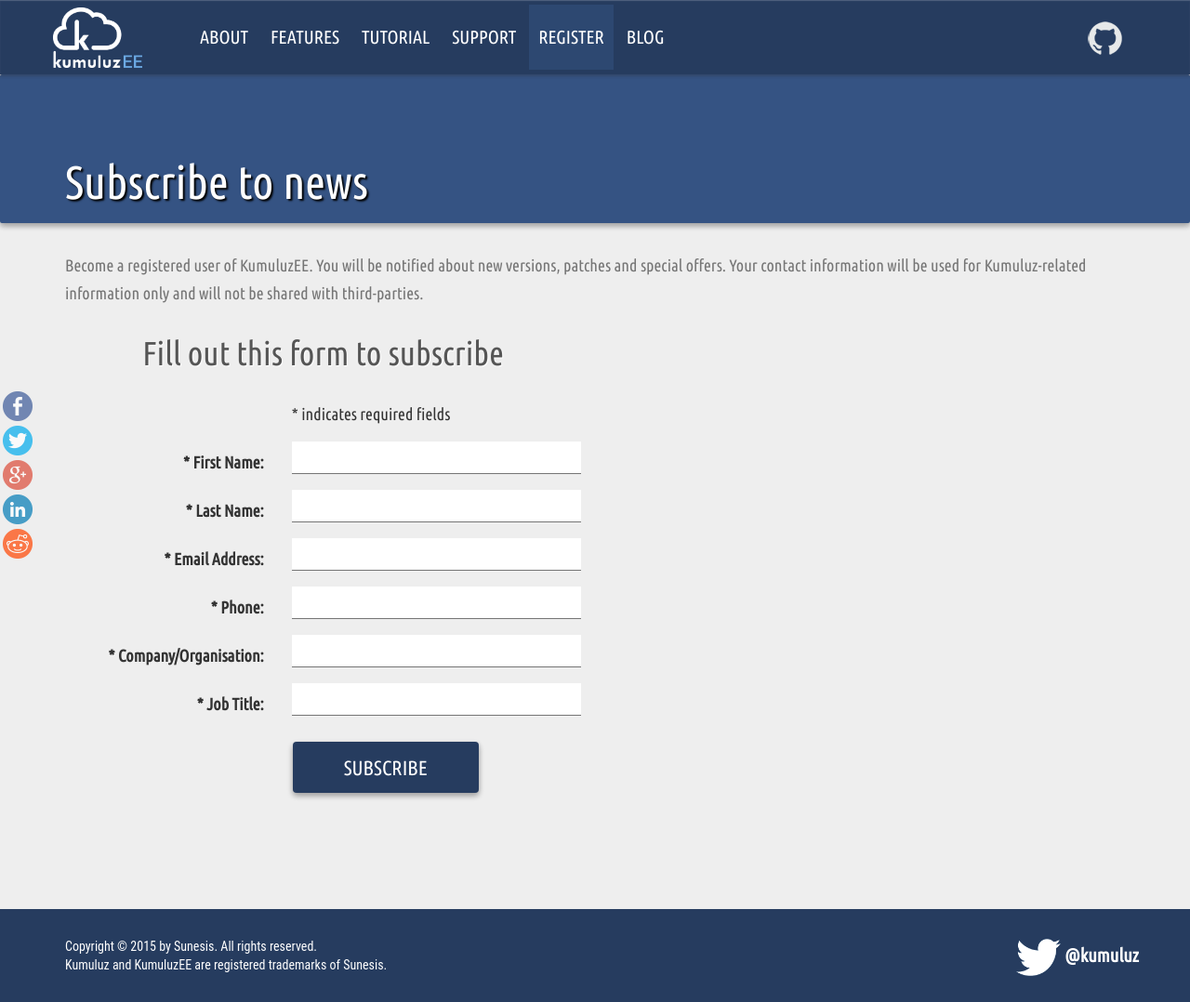
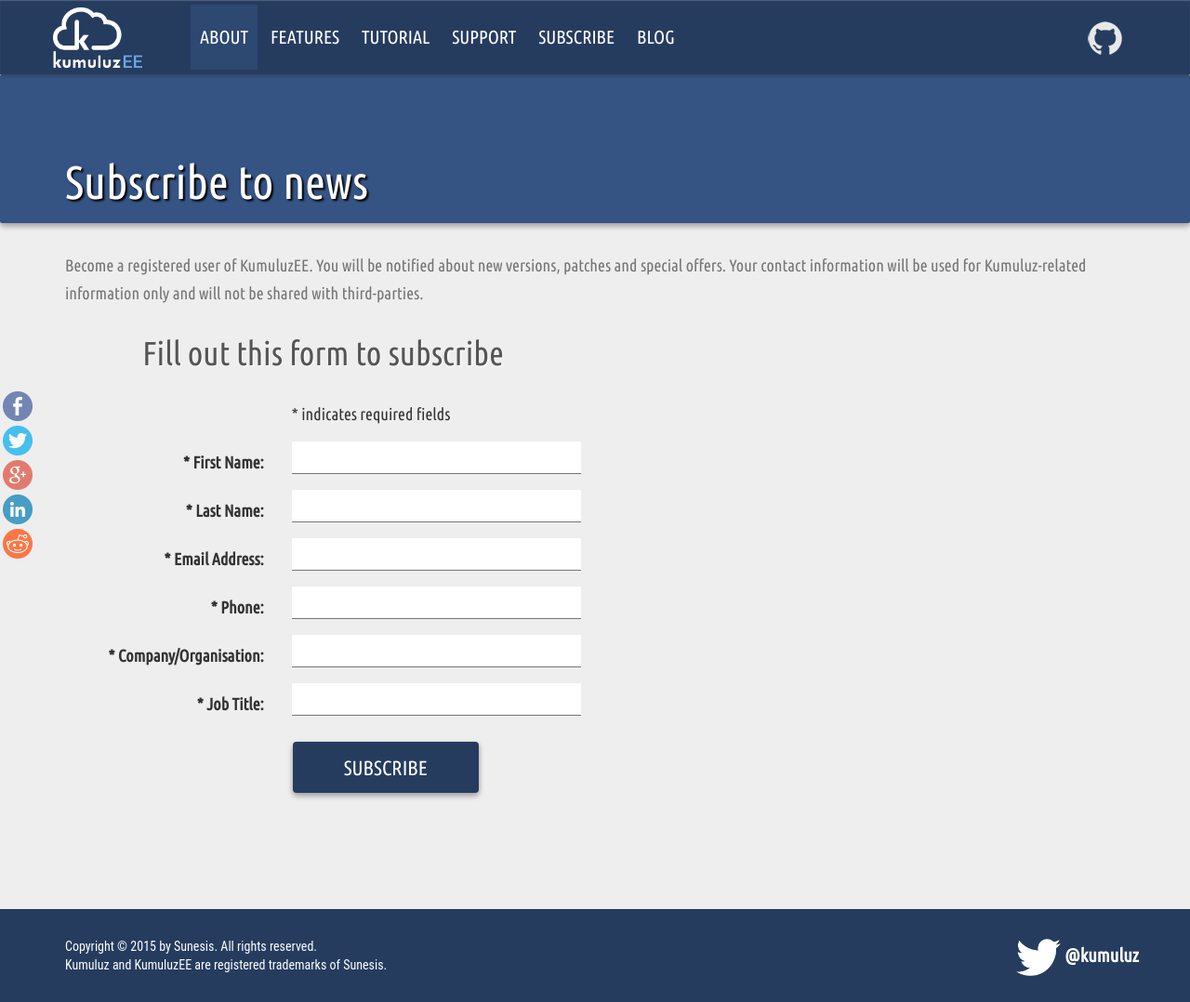
Before and after one commit to kumuluz/ee.kumuluz.com, a Jekyll site: the page built from subscribe/index.html, in a window 1280 px wide and 1078 px high. Shown: the whole window at 93% size. Built offline with Jekyll 4.4.1, drawn with Linux system fonts in a browser that asks for light colours; nearby versions of some CDN libraries; comment, search, counter and statistics services are not loaded.

Commit message:
Changed register to subscribe.

```diff
--- a/_includes/header.html
+++ b/_includes/header.html
@@ -17,7 +17,7 @@
             <li id="features-link"><a href="{{ '/features' | prepend: site.baseUrl }}">FEATURES</a></li>
             <li id="tutorial-link"><a href="{{ site.posts[0].url | prepend: site.baseurl }}">TUTORIAL</a></li>
             <li id="support-link"><a href="{{ '/support' | prepend: site.baseUrl }}">SUPPORT</a></li>
-            <li id="register-link"><a href="{{ '/register' | prepend: site.baseUrl }}">REGISTER</a></li>
+            <li id="register-link"><a href="{{ '/subscribe' | prepend: site.baseUrl }}">SUBSCRIBE</a></li>
             <li><a href="https://blog.kumuluz.com/" target="_blank">BLOG</a></li>
         </ul>
 
```
Also changed, not shown: subscribe/index.html (renamed from register/index.html).
